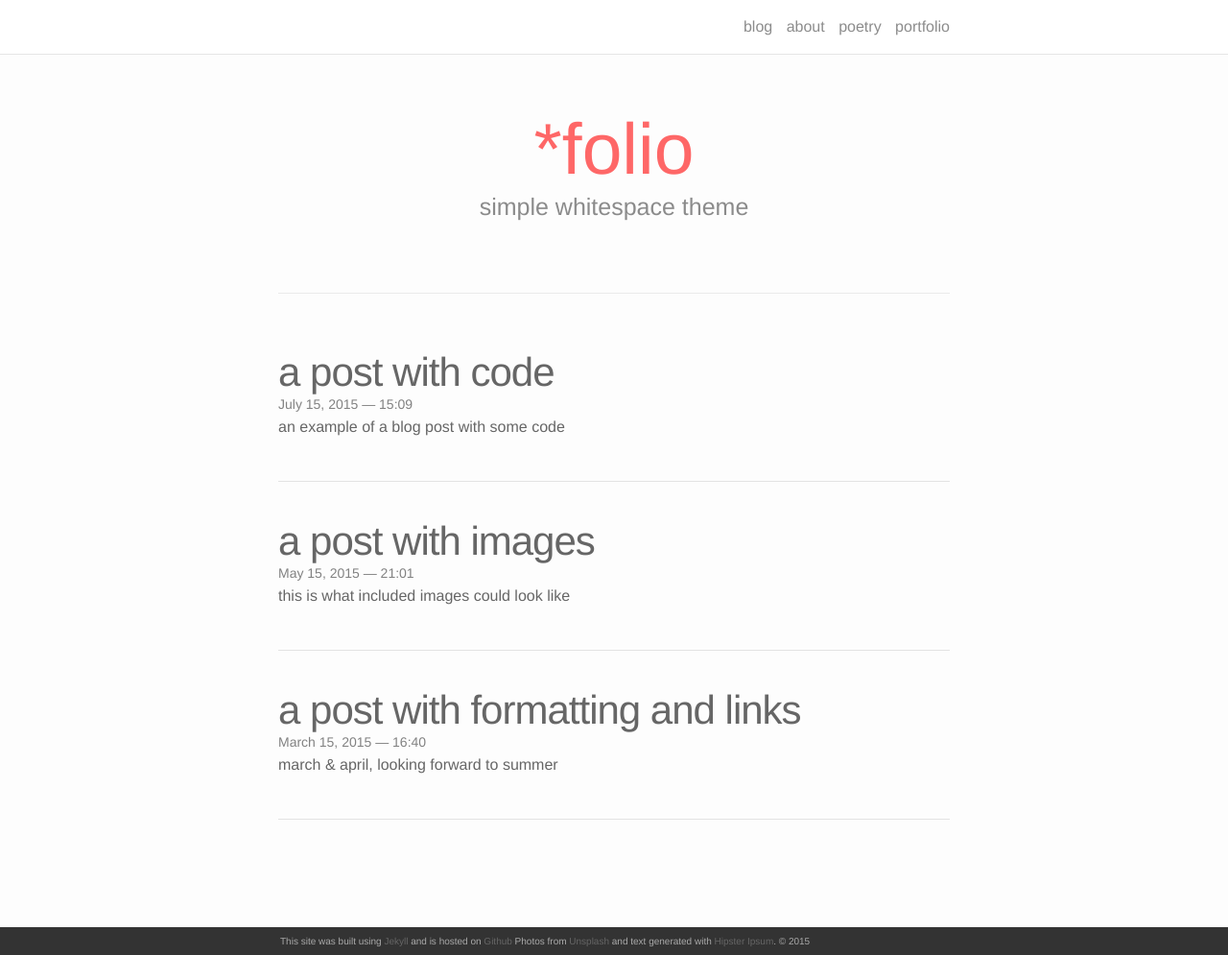
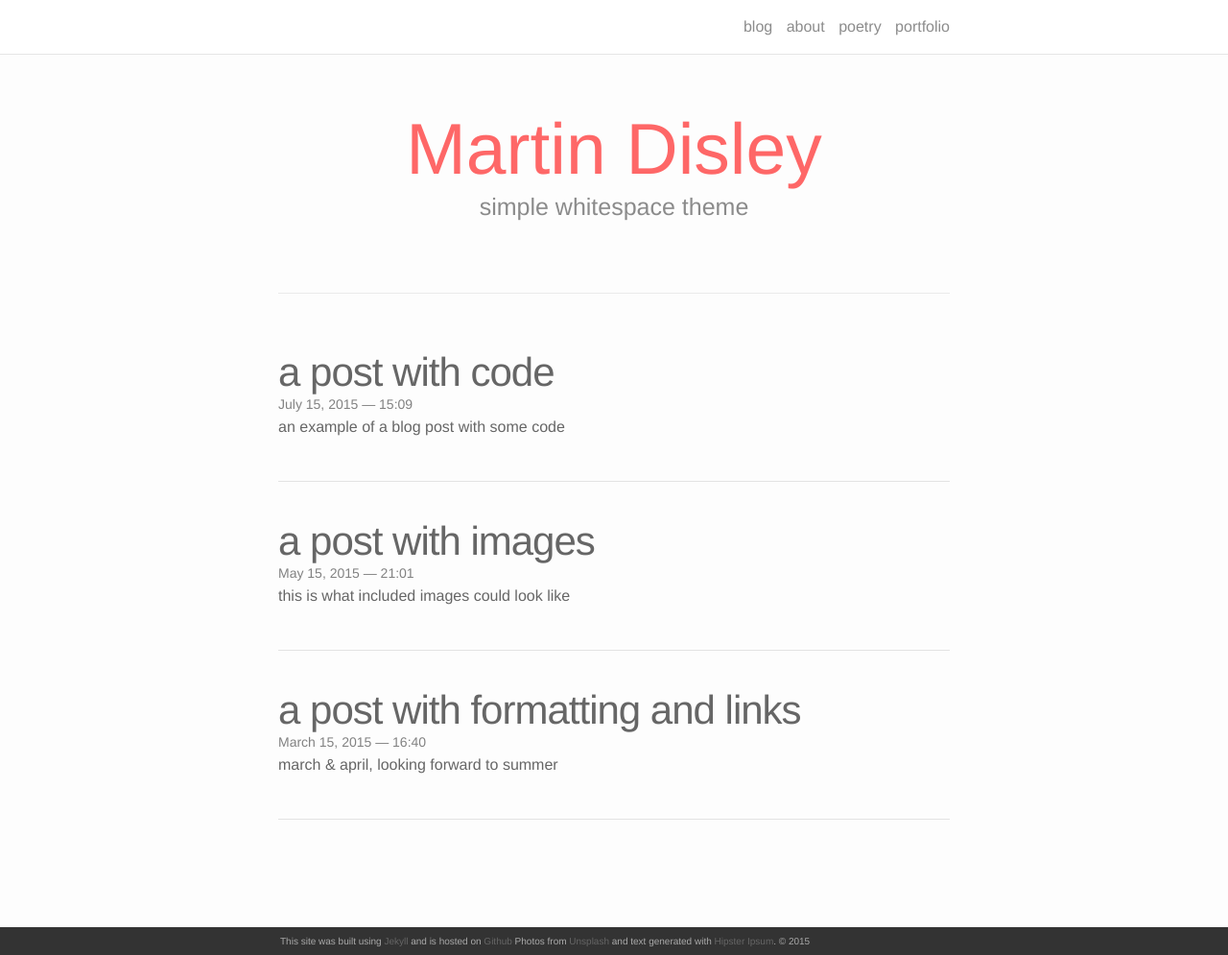
Before and after one commit to martindisley/martindisley.github.io, a Jekyll site: the page built from index.html, in a window 1280 px wide and 995 px high. Shown: the whole window at 96% size. Built offline with Jekyll 4.4.1, drawn with Linux system fonts in a browser that asks for light colours; nearby versions of some CDN libraries; the list of posts is cut into pages by our own code.

Commit message:
Change01

```diff
--- a/index.html
+++ b/index.html
@@ -3,7 +3,7 @@ layout: default
 ---
 
 <div class="header-bar">
-  <h1>*folio</h1>
+  <h1>Martin Disley</h1>
   <h2>simple whitespace theme</h2>
   <br/>
   <hr>
```
